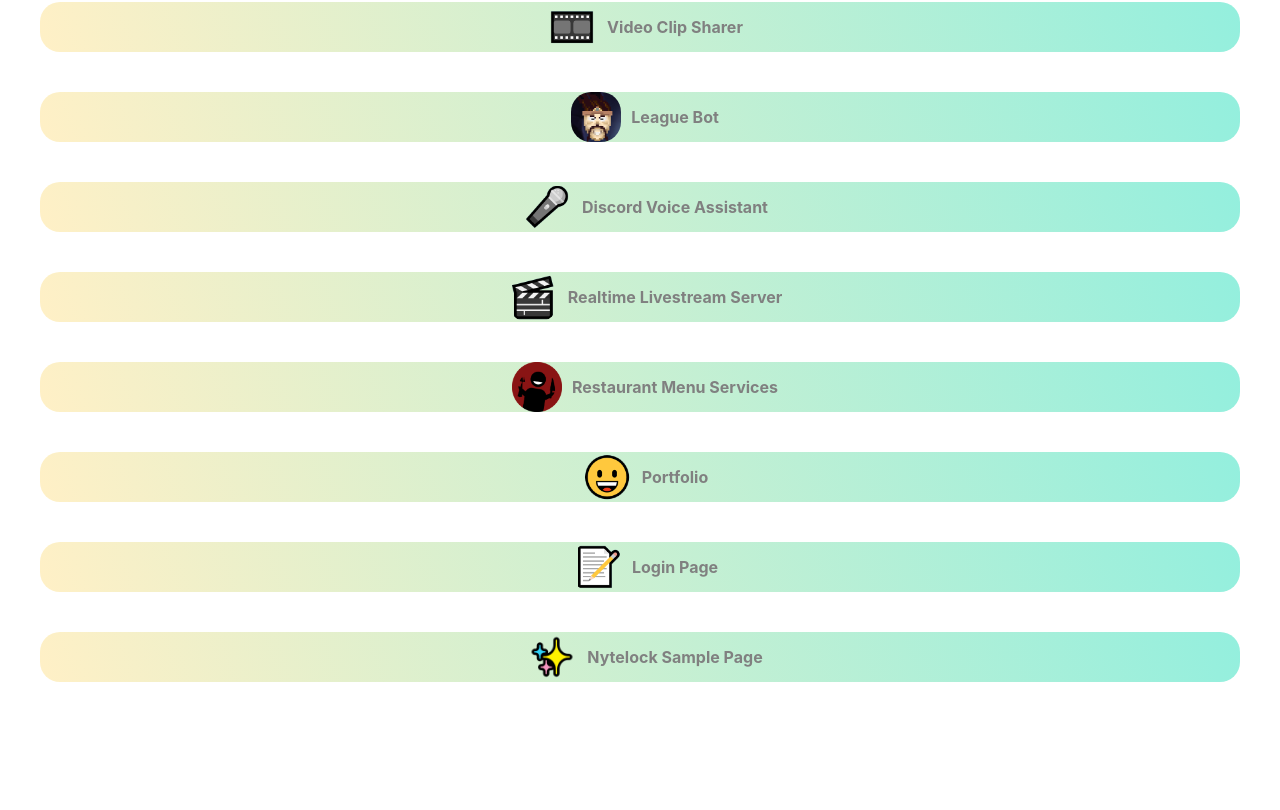
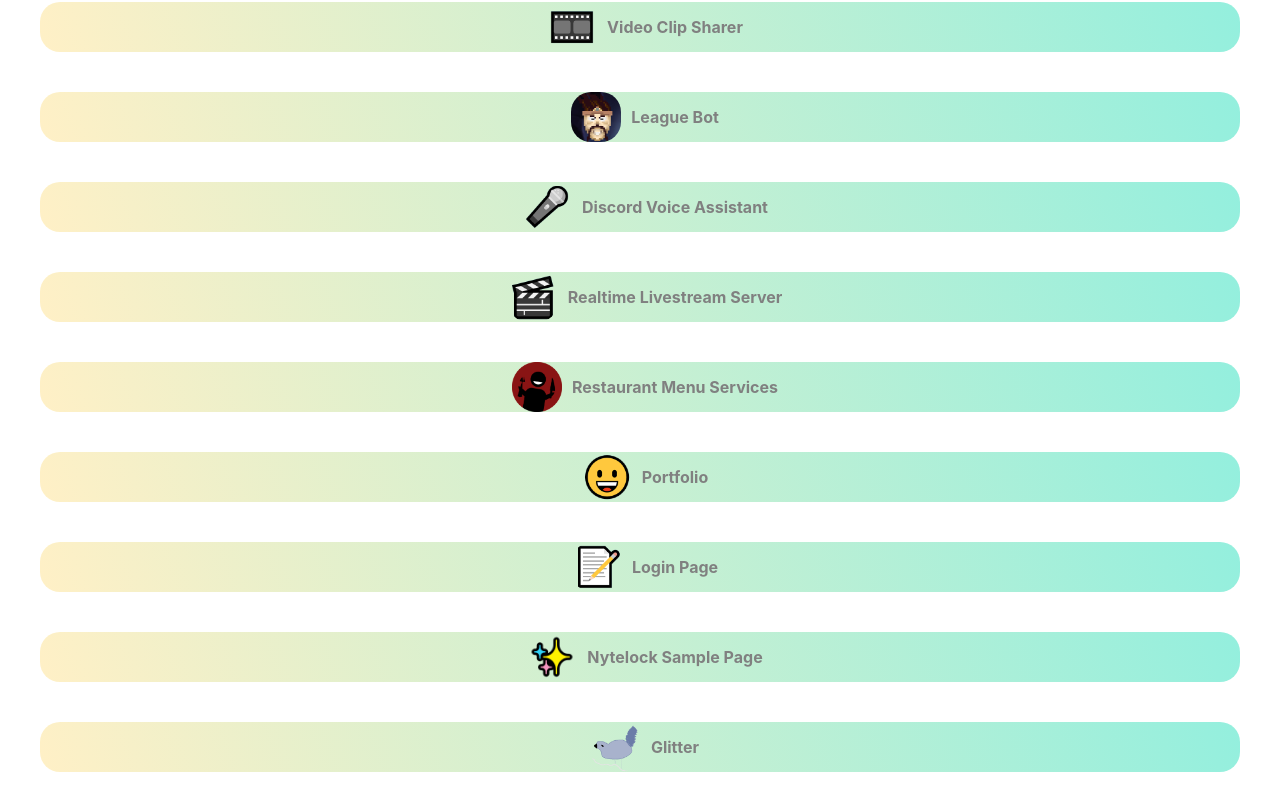
Before and after one commit to quentinmay/portfolio, a React (Create React App) app: page / in a window 1280 px wide. Shown: the part 560-1370 px from the top of the page. Before the commit the page ends 1282 px from the top, so only its background shows below. Built offline with nearby package versions, Linux system fonts and the light colour scheme; no server answers.

Commit message:
Added glitter to projects

```diff
--- a/src/components/projects.js
+++ b/src/components/projects.js
@@ -55,5 +55,12 @@
         "projectShortDescription": "React.JS page to display photos.",
         "projectDescription": "Long portfolio description",
         "projectMarkDown": "https://raw.githubusercontent.com/quentinmay/nytelock-sample-page/master/portfolio.md"
+    },
+    {
+        "projectName": "Glitter",
+        "projectIcon": "glitter.png",
+        "projectShortDescription": "Mock twitter clone crafted with a JavaScript, Tailwind, SQL, and sandman2.",
+        "projectDescription": "Long portfolio description",
+        "projectMarkDown": "https://raw.githubusercontent.com/quentinmay/cpsc349-project4/main/README.md"
     }
 ];
```
Also changed, not shown: public/glitter.png (added).
